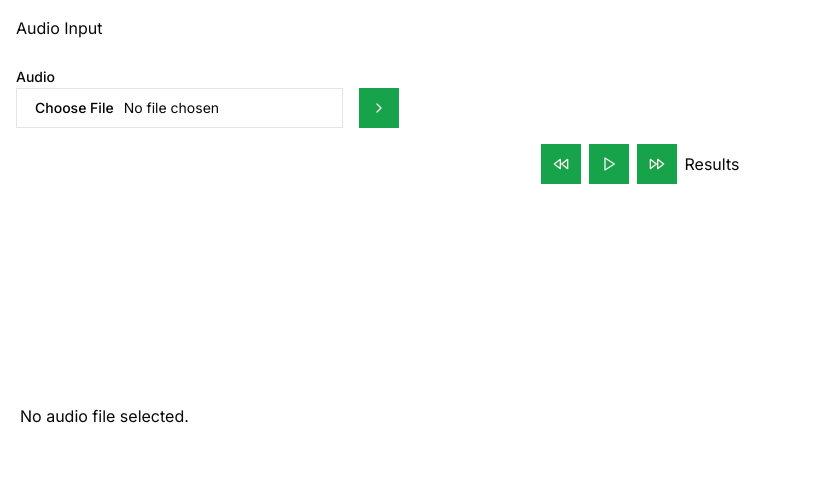
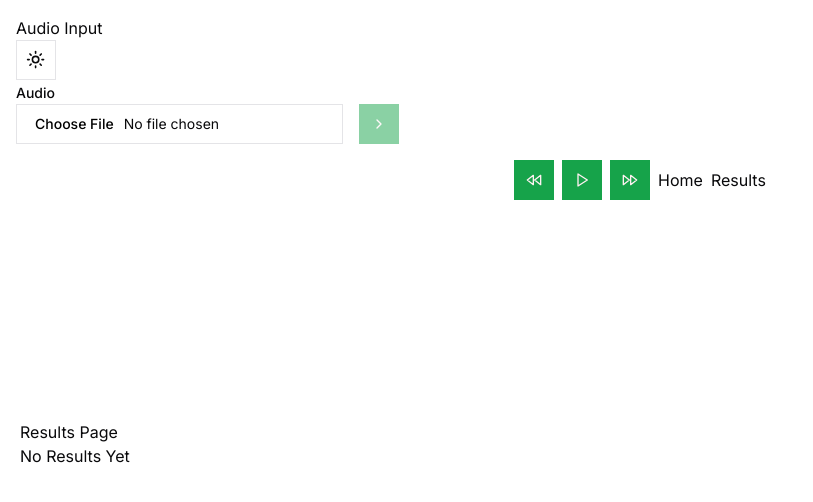
Before and after one commit to codesalotl/respec-app, a Next.js app: page /results in a window 1280 px wide. Shown: the top 502 px of the page, without its empty margins (0-813 px from the left). Built offline with nearby package versions, Linux system fonts and the light colour scheme.

Commit message:
Updated Home Page

```diff
--- a/app/components/diagnose-chart.tsx
+++ b/app/components/diagnose-chart.tsx
@@ -1,3 +1,5 @@
+// respec-app\app\components\diagnose-chart.tsx
+
 "use client";
 
 import React from "react";
--- a/app/components/timestamp-chart.tsx
+++ b/app/components/timestamp-chart.tsx
@@ -103,7 +103,7 @@ export function TimestampChart({ audioUrl, regionsData }: TimestampChartProps) {
 
     // Create an instance of WaveSurfer
     const ws = WaveSurfer.create({
-      container: "#waveform",
+      container: "#waveform2",
       waveColor: `rgb(${waveColorRgb})`,
       progressColor: `rgb(${progressColorRgb})`,
       url: audioUrl,
@@ -174,7 +174,7 @@ export function TimestampChart({ audioUrl, regionsData }: TimestampChartProps) {
         <Button onClick={() => setShowCrackles(true)}>Show Crackles</Button>
         <Button onClick={() => setShowCrackles(false)}>Show Wheezes</Button>
       </div>
-      <div id="waveform"></div>
+      <div id="waveform2"></div>
     </div>
   );
 }
--- a/app/layout.tsx
+++ b/app/layout.tsx
@@ -5,7 +5,8 @@ import { Inter } from "next/font/google";
 import "./globals.css";
 import { ThemeProvider } from "@/components/theme-provider";
 
-import AudioInput from "@/components/audio-input"; // audio-input
+import { AudioProvider } from "@/components/audio-context";
+import AudioInput from "@/components/audio-input";
 
 const inter = Inter({ subsets: ["latin"] });
 
@@ -28,10 +29,12 @@ export default function RootLayout({
           enableSystem
           disableTransitionOnChange
         >
-          <AudioInput />
-          <div className="relative z-10 mt-96">
-            <div className="h-[200vh] bg-background p-5">{children}</div>
-          </div>
+          <AudioProvider>
+            <AudioInput />
+            <div className="relative z-10 mt-[50vh] min-h-[100vh] p-5 bg-background">
+              {children}
+            </div>
+          </AudioProvider>
         </ThemeProvider>
       </body>
     </html>
--- /dev/null
+++ b/app/login/page.tsx
@@ -0,0 +1,3 @@
+export default function Login() {
+  return <h1>Login</h1>;
+}
--- a/app/page.tsx
+++ b/app/page.tsx
@@ -6,7 +6,8 @@ export default function Home() {
   return (
     <main>
       {/* <ResultsPage /> */}
-      No Results Yet
+      <h1>Home Page</h1>
+      <h1>No Results Yet</h1>
     </main>
   );
 }
--- a/app/results/page.tsx
+++ b/app/results/page.tsx
@@ -1,32 +1,126 @@
-// respec-app/app/results/page.tsx
+// app/results/page.tsx
 
 "use client";
 
-import { useRouter, useSearchParams } from 'next/navigation';
-import { useEffect, useState } from 'react';
+import { useAudioContext } from "@/components/audio-context";
+import { useEffect, useState } from "react";
 
-export default function ResultsPage() {
-  const router = useRouter();
-  const searchParams = useSearchParams();
-  const [audioSrc, setAudioSrc] = useState<string | null>(null);
+import { DiagnoseChart } from "@/app/components/diagnose-chart";
+import { TimestampChart } from "@/app/components/timestamp-chart";
+
+import {
+  Card,
+  CardContent,
+  CardDescription,
+  CardFooter,
+  CardHeader,
+  CardTitle,
+} from "@/components/ui/card";
+
+export default function Results() {
+  const { currentAudio } = useAudioContext();
+  const [diagnoseResult, setDiagnoseResult] = useState<object | null>(null);
+  const [timestampResult, setTimestampResult] = useState<object | null>(null);
+  const [audioFile, setAudioFile] = useState<File | null>(null);
+  const [error, setError] = useState<string | null>(null);
+
+  const sendAudioToAPI = async (file: File, endpoint: string): Promise<any> => {
+    const formData = new FormData();
+    formData.append("file", file);
+
+    try {
+      const response = await fetch(`http://192.168.1.38:5000${endpoint}`, {
+        method: "POST",
+        body: formData,
+      });
+
+      if (response.ok) {
+        const result = await response.json();
+        return result;
+      } else {
+        throw new Error(`Failed to upload audio to ${endpoint}`);
+      }
+    } catch (error) {
+      console.error(error);
+      throw new Error(`Error uploading audio to ${endpoint}`);
+    }
+  };
 
   useEffect(() => {
-    const audioParam = searchParams.get('audio');
-    if (audioParam) {
-      setAudioSrc(decodeURIComponent(audioParam));
-    }
-  }, [searchParams]);
+    const fetchResults = async () => {
+      if (!currentAudio) {
+        setError("No Results Yet");
+        return;
+      }
 
-  if (!audioSrc) {
-    return <div>No audio file selected.</div>;
-  }
+      try {
+        // Fetch the blob from the `currentAudio` URL
+        const response = await fetch(currentAudio);
+        const blob = await response.blob();
+
+        // Create a File from the Blob
+        const fileName = currentAudio.split("/").pop() || "audiofile";
+        const fileType = blob.type || "audio/mpeg";
+        const file = new File([blob], fileName, { type: fileType });
+
+        setAudioFile(file);
+
+        // Send the File to the `/diagnose` and `/timestamp` endpoints
+        const [diagnoseData, timestampData] = await Promise.all([
+          sendAudioToAPI(file, "/diagnose"),
+          sendAudioToAPI(file, "/timestamp"),
+        ]);
+
+        setDiagnoseResult(diagnoseData);
+        setTimestampResult(timestampData);
+        setError(null);
+      } catch (err) {
+        console.error(err);
+        setError("Failed to fetch or upload audio file");
+      }
+    };
+
+    fetchResults();
+  }, [currentAudio]); // Automatically run when `currentAudio` changes
 
   return (
     <div>
-      <h1>Results</h1>
-      <audio controls src={audioSrc}>
-        Your browser does not support the audio element.
-      </audio>
+      <h1>Results Page</h1>
+      {currentAudio ? (
+        <>
+          {/* <audio src={currentAudio} controls /> */}
+          <div className="m-8 flex flex-col space-y-4">
+            {/* Diagnose Result */}
+            {diagnoseResult ? (
+              <Card>
+                <CardHeader>
+                  <CardTitle>Diagnosis Result</CardTitle>
+                </CardHeader>
+                <DiagnoseChart data={diagnoseResult} />
+              </Card>
+            ) : (
+              <p>Loading diagnosis results</p>
+            )}
+
+            {/* Timestamp Result */}
+            {timestampResult && audioFile ? (
+              <Card>
+                <CardHeader>
+                  <CardTitle>Timestamp Result</CardTitle>
+                </CardHeader>
+                <TimestampChart
+                  audioUrl={URL.createObjectURL(audioFile)}
+                  regionsData={timestampResult}
+                />
+              </Card>
+            ) : (
+              <p>Loading timestamp results</p>
+            )}
+          </div>
+        </>
+      ) : (
+        <p>{error}</p>
+      )}
     </div>
   );
 }
--- /dev/null
+++ b/components/audio-context.tsx
@@ -0,0 +1,37 @@
+// respec-app\components\audio-context.tsx
+
+"use client";
+
+import React, { createContext, useContext, useState, ReactNode } from "react";
+
+interface AudioContextType {
+  audioSrc: string | null;
+  setAudioSrc: React.Dispatch<React.SetStateAction<string | null>>;
+  currentAudio: string | null;
+  setCurrentAudio: React.Dispatch<React.SetStateAction<string | null>>;
+}
+
+const AudioContext = createContext<AudioContextType | undefined>(undefined);
+
+export const AudioProvider: React.FC<{ children: ReactNode }> = ({
+  children,
+}) => {
+  const [audioSrc, setAudioSrc] = useState<string | null>(null);
+  const [currentAudio, setCurrentAudio] = useState<string | null>(null);
+
+  return (
+    <AudioContext.Provider
+      value={{ audioSrc, setAudioSrc, currentAudio, setCurrentAudio }}
+    >
+      {children}
+    </AudioContext.Provider>
+  );
+};
+
+export const useAudioContext = () => {
+  const context = useContext(AudioContext);
+  if (context === undefined) {
+    throw new Error("useAudioContext must be used within an AudioProvider");
+  }
+  return context;
+};
--- a/components/audio-input.tsx
+++ b/components/audio-input.tsx
@@ -1,8 +1,6 @@
 // respec-app\components\audio-input.tsx
 
 "use client";
-
-import { useRouter } from 'next/navigation'
 
 import { useState, useEffect, useRef } from "react";
 import { ChevronRight, Play, Pause, Rewind, FastForward } from "lucide-react";
@@ -10,17 +8,25 @@ import WaveSurfer from "wavesurfer.js";
 import TimelinePlugin from "wavesurfer.js/dist/plugins/timeline.esm.js";
 import Minimap from "wavesurfer.js/dist/plugins/minimap.esm.js";
 import Hover from "wavesurfer.js/dist/plugins/hover.esm.js";
+import { ModeToggle } from "@/components/dark-mode-toggle";
 
 import { Input } from "@/components/ui/input";
 import { Label } from "@/components/ui/label";
 import { Button } from "@/components/ui/button";
 
+import { useAudioContext } from "@/components/audio-context";
+import { useRouter } from "next/navigation";
+
 export default function AudioInput() {
-  const router = useRouter()
+  const router = useRouter();
+  const { audioSrc, setAudioSrc, currentAudio, setCurrentAudio } =
+    useAudioContext();
 
-  const [audioSrc, setAudioSrc] = useState<string | null>(null);
+  // const [audioSrc, setAudioSrc] = useState<string | null>(null);
   const [audioFile, setAudioFile] = useState<File | null>(null);
   const [isPlaying, setIsPlaying] = useState(false);
+  const [isWaveSurferReady, setIsWaveSurferReady] = useState(false);
+
   const waveformRef = useRef<HTMLDivElement | null>(null);
   const wavesurferRef = useRef<WaveSurfer | null>(null);
 
@@ -85,6 +91,11 @@ export default function AudioInput() {
       wavesurferRef.current.on("finish", () => {
         setIsPlaying(false);
       });
+
+      wavesurferRef.current.on("ready", () => {
+        console.log("WaveSurfer is ready");
+        setIsWaveSurferReady(true);
+      });
     }
   }, [audioSrc]);
 
@@ -98,14 +109,9 @@ export default function AudioInput() {
       const audioUrl = URL.createObjectURL(file);
       setAudioSrc(audioUrl);
       setAudioFile(file);
+      console.log("Audio source set:", audioUrl);
     } else {
       alert("Please select a valid audio file.");
-    }
-  };
-
-  const handleRedirectToResults = () => {
-    if (audioSrc) {
-      router.push(`/results?audio=${encodeURIComponent(audioSrc)}`);
     }
   };
 
@@ -125,9 +131,17 @@ export default function AudioInput() {
     }
   };
 
+  const handleResultsRedirect = () => {
+    if (isWaveSurferReady) {
+      setCurrentAudio(audioSrc);
+      router.push("/results");
+    }
+  };
+
   return (
     <div className="fixed top-0 left-0 w-full h-full z-0 p-4">
       <h1>Audio Input</h1>
+      <ModeToggle />
       <br />
       <div>
         <Label htmlFor="audio">Audio</Label>
@@ -135,7 +149,11 @@ export default function AudioInput() {
           <div>
             <Input type="file" accept="audio/*" onChange={handleAudioUpload} />
           </div>
-          <Button size="icon"  onClick={handleRedirectToResults}>
+          <Button
+            size="icon"
+            onClick={handleResultsRedirect}
+            disabled={!isWaveSurferReady}
+          >
             <ChevronRight className="h-4 w-4" />
           </Button>
         </div>
@@ -145,13 +163,20 @@ export default function AudioInput() {
             <Rewind className="h-4 w-4" />
           </Button>
           <Button onClick={togglePlayPause} size="icon">
-            {isPlaying ? <Pause className="h-4 w-4" /> : <Play className="h-4 w-4" />}
+            {isPlaying ? (
+              <Pause className="h-4 w-4" />
+            ) : (
+              <Play className="h-4 w-4" />
+            )}
           </Button>
           <Button onClick={() => skip(5)} size="icon">
             <FastForward className="h-4 w-4" />
           </Button>
 
-          <button type="button" onClick={() => router.push('/results')}>
+          <button type="button" onClick={() => router.push("/")}>
+            Home
+          </button>
+          <button type="button" onClick={() => router.push("/results")}>
             Results
           </button>
         </div>
```
Also changed, not shown: context/audio-context.tsx (deleted, +0 -23 lines).
